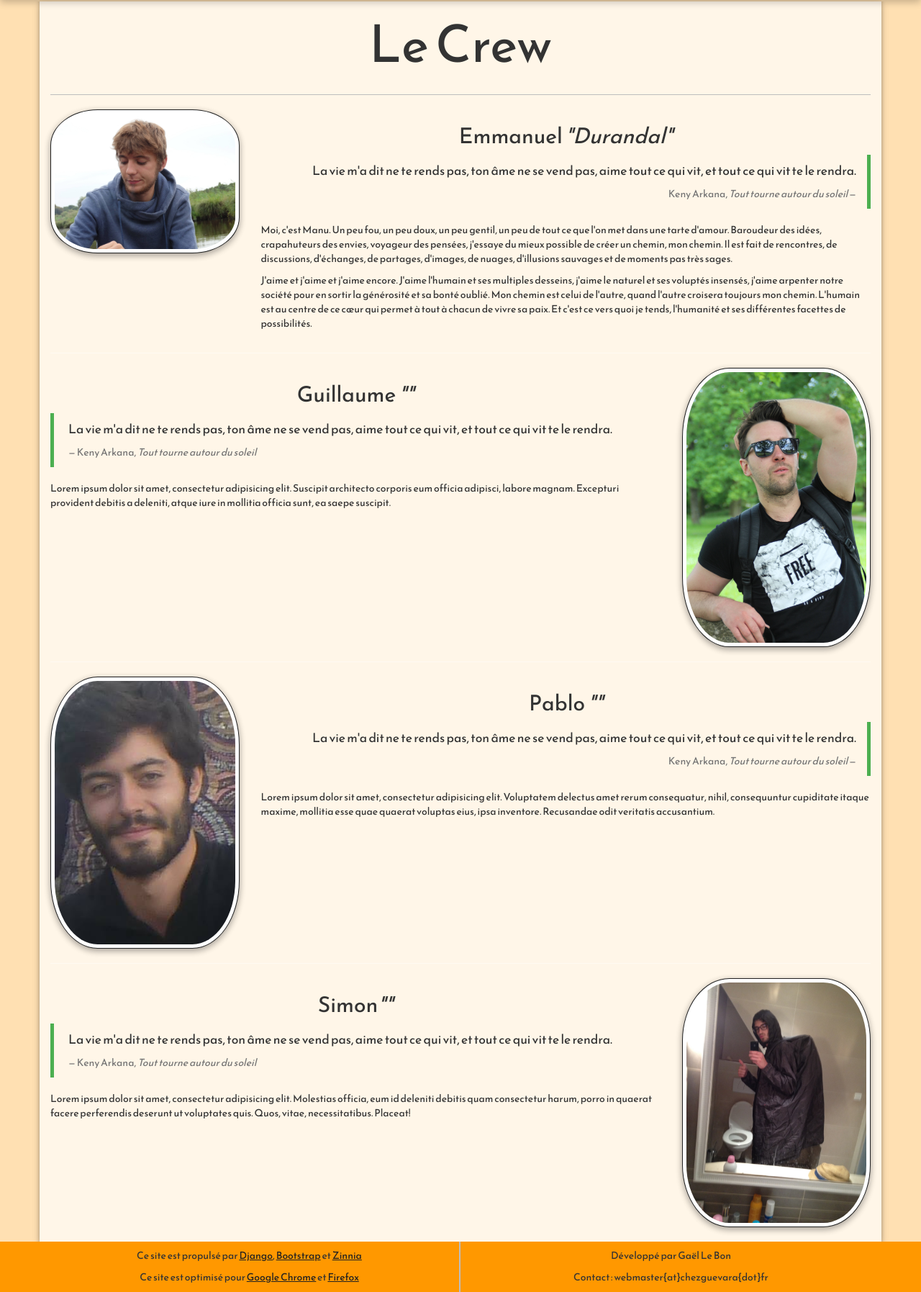
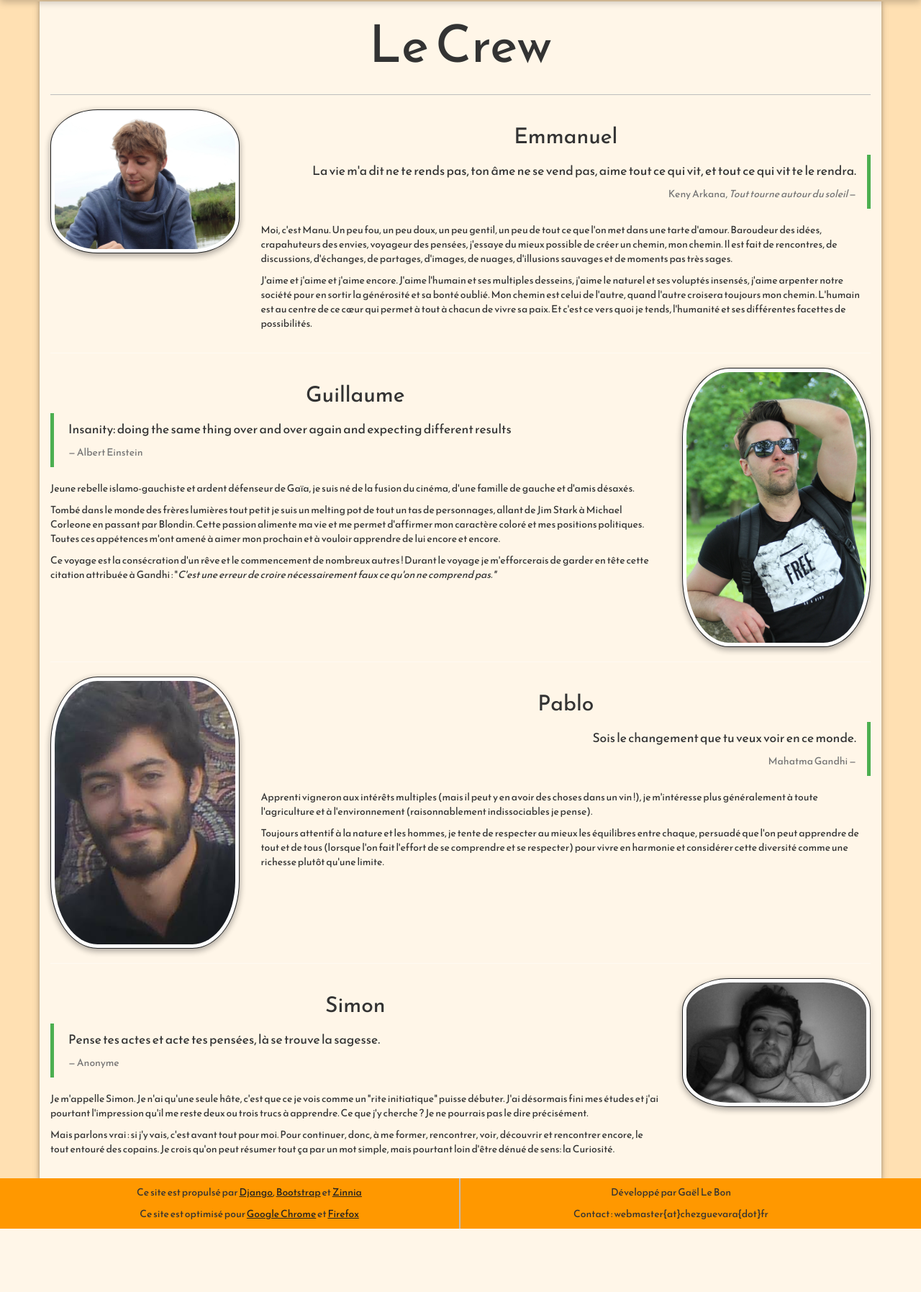
Before and after one commit to Frenchisman/travel-blog, a Django app: page /crew/ in a window 1280 px wide. Shown: the part 50-1845 px from the top of the page at 72% size. After the commit the page ends 1757 px from the top, so only its background shows below. Run offline with Django 3.2, Linux system fonts and the light colour scheme; some libraries are stand-ins or nearby versions.

Commit message:
Added content

```diff
--- a/templates/zinnia/base.html
+++ b/templates/zinnia/base.html
@@ -108,11 +108,7 @@
 <aside id="widget-welcome" class="widget">
   <h3>{% trans "Welcome!" %}</h3>
   <p>
-  {# @TODO Change this ffs #}
-    {% trans "This simple theme is the default appearance of Zinnia." %}
-  </p>
-  <p>
-    {% trans "Don't hesitate to override the template <strong>zinnia/base.html</strong> to start <a href='http://docs.django-blog-zinnia.com/en/latest/how-to/customize_look_and_feel.html'>customizing your Weblog</a>." %}
+      Bienvenue sur le Blog, ou nous vous ferons partager ce voyage, ainsi que tout ce qui peut nous sembler intéressant !
   </p>
 </aside>
 <aside id="widget-categories" class="widget">
--- a/travelblog/templates/travelblog/crew.html
+++ b/travelblog/templates/travelblog/crew.html
@@ -20,7 +20,7 @@
 		<div class="photo col-xs-8 col-sm-4 col-md-3 col-xs-offset-2 col-sm-offset-0 col-lg-3"><img src="{% static "img/emmanuel.jpg" %}" class="img-responsive" alt=""></span></div>
 		<div class="presentation col-xs-12 col-sm-8 col-md-9 col-lg-9">
 			<div class="basic-info">
-				<h2 class="name text-center">Emmanuel <em>"Durandal"</em></h2>
+				<h2 class="name text-center">Emmanuel</h2>
 				<blockquote class="blockquote-reverse">
 				<p>La vie m'a dit ne te rends pas, ton âme ne se vend pas, aime tout ce qui vit, et tout ce qui vit te le rendra. </p>
 				<footer>Keny Arkana, <cite title="Tout tourne autour du soleil">Tout tourne autour du soleil</cite></footer>
@@ -42,15 +42,17 @@
 		<div class="photo col-xs-8 col-sm-4 col-md-3 col-lg-3 col-xs-offset-2 col-sm-offset-0 col-sm-push-8 col-md-push-9"><img src="{% static "img/guillaume.jpg" %}" class="img-responsive" alt=""></div>
 		<div class="presentation col-xs-12 col-sm-8 col-md-9 col-lg-9 col-sm-offset-0 col-sm-pull-4 col-md-pull-3">
 			<div class="basic-info">
-			<h2 class="name text-center">Guillaume <em>""</em></h2>
+			<h2 class="name text-center">Guillaume</h2>
 				<blockquote class="blockquote">
-				<p>La vie m'a dit ne te rends pas, ton âme ne se vend pas, aime tout ce qui vit, et tout ce qui vit te le rendra. </p>
-				<footer>Keny Arkana, <cite title="Tout tourne autour du soleil">Tout tourne autour du soleil</cite></footer>
+				<p>Insanity: doing the same thing over and over again and expecting different results</p>
+				<footer>Albert Einstein</footer>
 				</blockquote>
 			</div>
 			<div class="description">
 			<p>
-			Lorem ipsum dolor sit amet, consectetur adipisicing elit. Suscipit architecto corporis eum officia adipisci, labore magnam. Excepturi provident debitis a deleniti, atque iure in mollitia officia sunt, ea saepe suscipit.
+			Jeune rebelle islamo-gauchiste et ardent défenseur de Gaïa, je suis né de la fusion du cinéma, d'une famille de gauche et d'amis désaxés.</p>
+			<p>Tombé dans le monde des frères lumières tout petit je suis un melting pot de tout un tas de personnages, allant de Jim Stark à Michael Corleone en passant par Blondin. Cette passion alimente ma vie et me permet d'affirmer mon caractère coloré et mes positions politiques. Toutes ces appétences m'ont amené à aimer mon prochain et à vouloir apprendre de lui encore et encore.</p>
+			<p> Ce voyage est la consécration d'un rêve et le commencement de nombreux autres ! Durant le voyage je m'efforcerais de garder en tête cette citation attribuée à Gandhi : "<em>C'est une erreur de croire nécessairement faux ce qu'on ne comprend pas."</em>
 			</p>
 			</div>
 		</div>
@@ -59,29 +61,31 @@
 	<div class="row person-row">
 		<div class="photo col-xs-8 col-sm-4 col-md-3 col-xs-offset-2 col-sm-offset-0 col-lg-3"><img src="{% static "img/pablo.jpg" %}" class="img-responsive" alt=""></span></div>
 		<div class="presentation col-xs-12 col-sm-8 col-md-9 col-lg-9">
-			<div class="basic-info"><h2 class="name text-center">Pablo <em>""</em></h2>
+			<div class="basic-info"><h2 class="name text-center">Pablo</h2>
 				<blockquote class="blockquote-reverse">
-				<p>La vie m'a dit ne te rends pas, ton âme ne se vend pas, aime tout ce qui vit, et tout ce qui vit te le rendra. </p>
-				<footer>Keny Arkana, <cite title="Tout tourne autour du soleil">Tout tourne autour du soleil</cite></footer>
+				<p>Sois le changement que tu veux voir en ce monde.</p>
+				<footer>Mahatma Gandhi</footer>
 				</blockquote></div>
 			<div class="description">
-			<p>Lorem ipsum dolor sit amet, consectetur adipisicing elit. Voluptatem delectus amet rerum consequatur, nihil, consequuntur cupiditate itaque maxime, mollitia esse quae quaerat voluptas eius, ipsa inventore. Recusandae odit veritatis accusantium.
+			<p>Apprenti vigneron aux intérêts multiples (mais il peut y en avoir des choses dans un vin !), je m'intéresse plus généralement à toute l'agriculture et à l'environnement (raisonnablement indissociables je pense).</p>
+			<p>Toujours attentif à la nature et les hommes, je tente de respecter au mieux les équilibres entre chaque, persuadé que l'on peut apprendre de tout et de tous (lorsque l'on fait l'effort de se comprendre et se respecter) pour vivre en harmonie et considérer cette diversité comme une richesse plutôt qu'une limite.
 			</p>
 			</div>
 		</div>
 	</div>
 	<hr class="hr-crew">
 	<div class="row person-row">
-		<div class="photo col-xs-8 col-sm-4 col-md-3 col-lg-3 col-xs-offset-2 col-sm-offset-0 col-sm-push-8 col-md-push-9"><img src="{% static "img/simon.jpg" %}" class="img-responsive" alt=""></div>
+		<div class="photo col-xs-8 col-sm-4 col-md-3 col-lg-3 col-xs-offset-2 col-sm-offset-0 col-sm-push-8 col-md-push-9"><img src="{% static "img/simon.jpeg" %}" class="img-responsive" alt=""></div>
 		<div class="presentation col-xs-12 col-sm-8 col-md-9 col-lg-9 col-sm-offset-0 col-sm-pull-4 col-md-pull-3">
 			<div class="basic-info">
-			<h2 class="name text-center">Simon<em>""</em></h2>
+			<h2 class="name text-center">Simon</h2>
 				<blockquote class="blockquote">
-				<p>La vie m'a dit ne te rends pas, ton âme ne se vend pas, aime tout ce qui vit, et tout ce qui vit te le rendra. </p>
-				<footer>Keny Arkana, <cite title="Tout tourne autour du soleil">Tout tourne autour du soleil</cite></footer>
+				<p>Pense tes actes et acte tes pensées, là se trouve la sagesse.</p>
+				<footer>Anonyme</footer>
 				</blockquote></div>
 			<div class="description">
-			<p>Lorem ipsum dolor sit amet, consectetur adipisicing elit. Molestias officia, eum id deleniti debitis quam consectetur harum, porro in quaerat facere perferendis deserunt ut voluptates quis. Quos, vitae, necessitatibus. Placeat!</p>
+			<p>Je m'appelle Simon. Je n'ai qu'une seule hâte, c'est que ce je vois comme un "rite initiatique" puisse débuter. J'ai désormais fini mes études et j'ai pourtant l'impression qu'il me reste deux ou trois trucs à apprendre. Ce que j'y cherche ? Je ne pourrais pas le dire précisément.</p>
+			<p>Mais parlons vrai : si j'y vais, c'est avant tout pour moi. Pour continuer, donc, à me former, rencontrer, voir, découvrir et rencontrer encore, le tout entouré des copains. Je crois qu'on peut résumer tout ça par un mot simple, mais pourtant loin d'être dénué de sens: la Curiosité.</p>
 			</div>
 		</div>
 	</div>
```
Also changed, not shown: travelblog/templates/travelblog/index.html (+3 -20 lines), travelblog/static/img/simon.jpeg (added).
